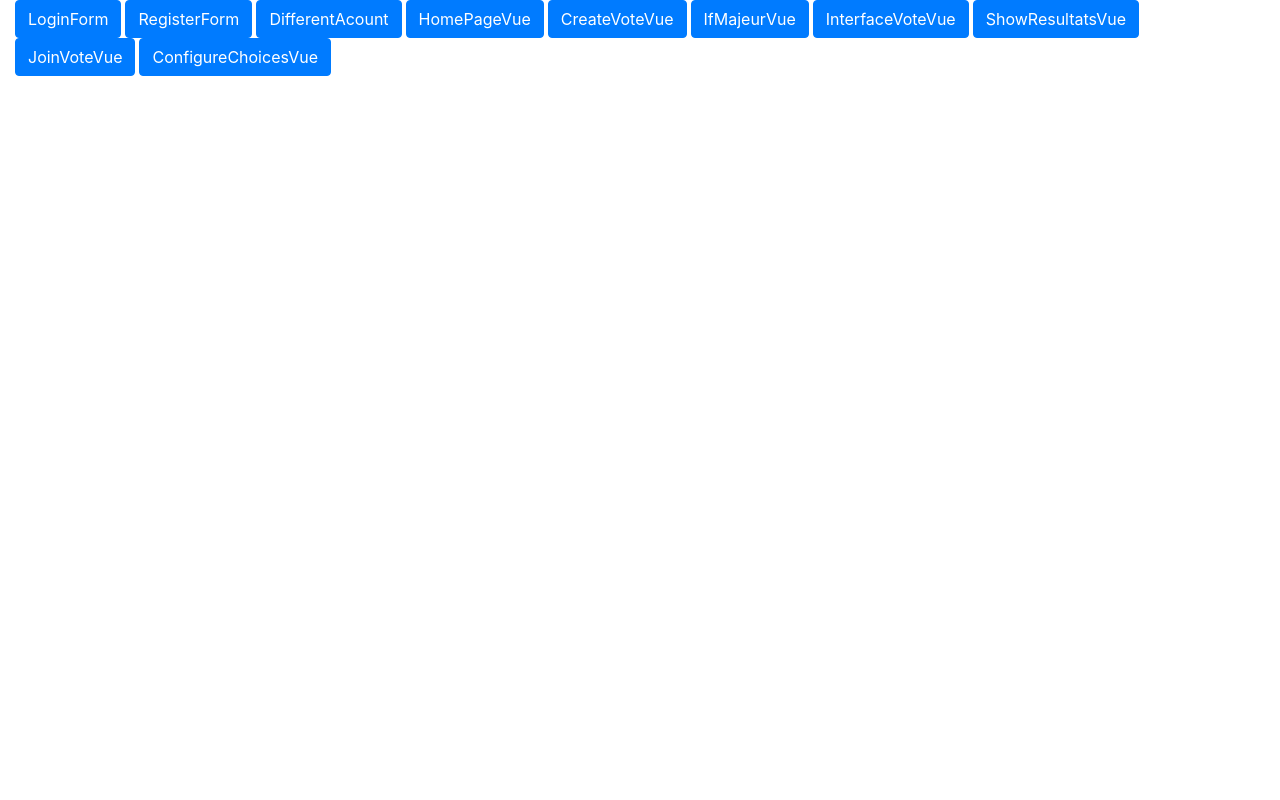
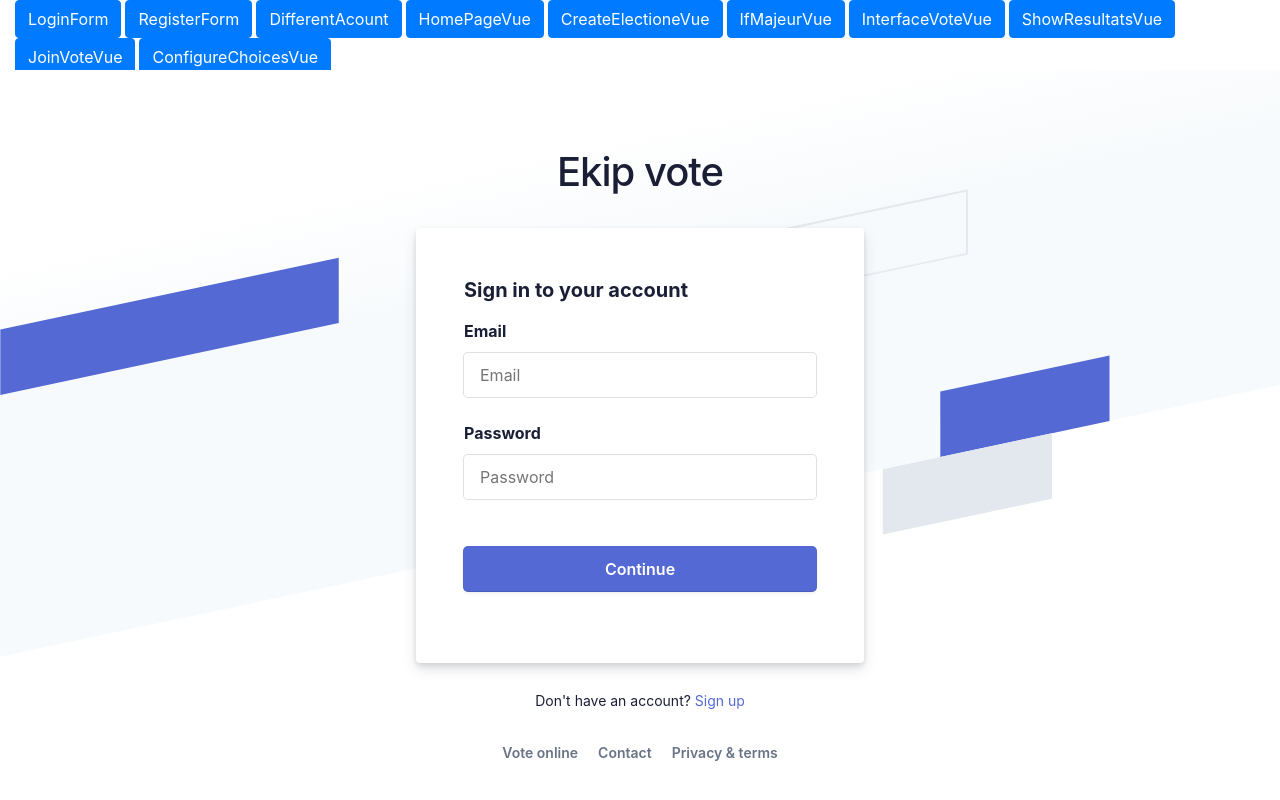
Before and after one commit to Aabzyx/SoftEng_ESILV_A4, a Vue app in the folder code/Frontend/: page / in a window 1280 px wide. Shown: the top 800 px of the page. Built offline with nearby package versions, Linux system fonts and the light colour scheme; the HTML template or start-up script is replaced by a standard one.

Commit message:
commit herman router

```diff
--- a/code/Frontend/src/components/CreateElection.vue
+++ b/code/Frontend/src/components/CreateElection.vue
@@ -57,7 +57,7 @@
         <input name="nomChoixB" placeholder="nom du choix" v-model="choixB" />
       </div>
     </div>
-    <input type="submit" value="Créer" v-on:click="createVote()" />
+    <input type="submit" value="Créer" v-on:click="createElection" />
   </div>
 </template>
 
--- a/code/Frontend/src/components/Header.vue
+++ b/code/Frontend/src/components/Header.vue
@@ -4,7 +4,7 @@
       <router-link class="mr-1 btn btn-primary" to="/RegisterForm" >RegisterForm</router-link>
       <router-link class="mr-1 btn btn-primary" to="/DifferentAcount" >DifferentAcount</router-link>
       <router-link class="mr-1 btn btn-primary" to="/HomePageVue" >HomePageVue</router-link>
-      <router-link class="mr-1 btn btn-primary" to="/CreateVoteVue" >CreateVoteVue</router-link>
+      <router-link class="mr-1 btn btn-primary" to="/CreateElectionVue" >CreateElectioneVue</router-link>
       <router-link class="mr-1 btn btn-primary" to="/IfMajeurVue" >IfMajeurVue</router-link>
       <router-link class="mr-1 btn btn-primary" to="/InterfaceVoteVue" >InterfaceVoteVue</router-link>
       <router-link class="mr-1 btn btn-primary" to="/ShowResultatsVue" >ShowResultatsVue</router-link>
@@ -12,13 +12,6 @@
       <router-link class="mr-1 btn btn-primary" to="/ConfigureChoicesVue" >ConfigureChoicesVue</router-link>
     </nav>
   <router-view>
-    <!--  <router-view v-slot="{ Component, route }">-->
-    <!--    <transition class="transition"-->
-    <!--                :enter-active-class="route.meta.enterClass"-->
-    <!--                :leave-active-class="route.meta.leaveClass"-->
-    <!--                mode="out-in">-->
-    <!--      <component :is="Component" />-->
-    <!--    </transition>-->
   </router-view>
 </template>
 
--- a/code/Frontend/src/store/index.js
+++ b/code/Frontend/src/store/index.js
@@ -12,7 +12,7 @@ export default createStore({
     mutations: {
         //Logout as user
         LOG_OUT(state){
-            state.actualClient = {};
+            state.actualClient = null;
         },
         },
     actions: {
```
Lines whose indentation alone changed are shown as unchanged.
